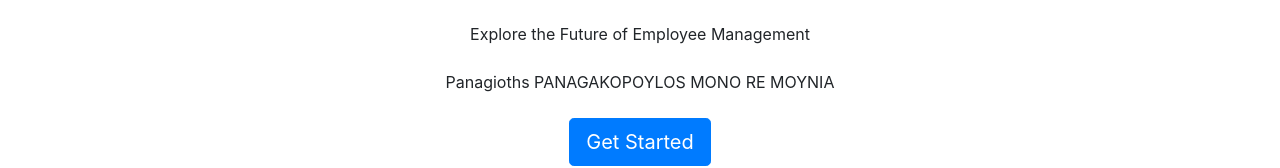
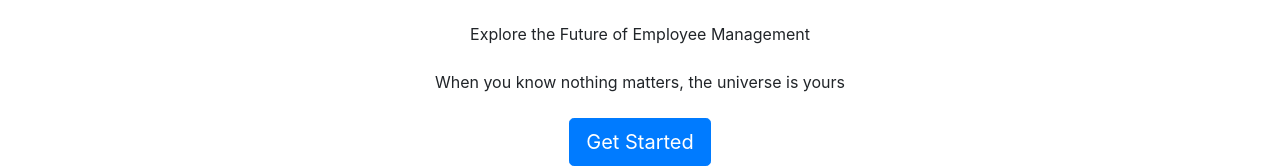
Before and after one commit to ChristosKrilisDev/jacademy_pwc, a React (Create React App) app in the folder react-frontend/: page / in a window 1280 px wide. Shown: the part 418-586 px from the top of the page. Built offline with nearby package versions, Linux system fonts and the light colour scheme.

Commit message:
Added Rick quote

```diff
--- a/react-frontend/src/Welcome.js
+++ b/react-frontend/src/Welcome.js
@@ -15,7 +15,7 @@ const Welcome = () => {
                 />
                 <h1 className="mb-4">Welcome to PwC Java Academy</h1>
                 <p className="mb-4">Explore the Future of Employee Management</p>
-                <p className="mb-4">Panagioths PANAGAKOPOYLOS MONO RE MOYNIA</p>
+                <p className="mb-4">When you know nothing matters, the universe is yours</p>
                 <Link to="/employees" className="btn btn-primary btn-lg">
                     Get Started
                 </Link>
```
